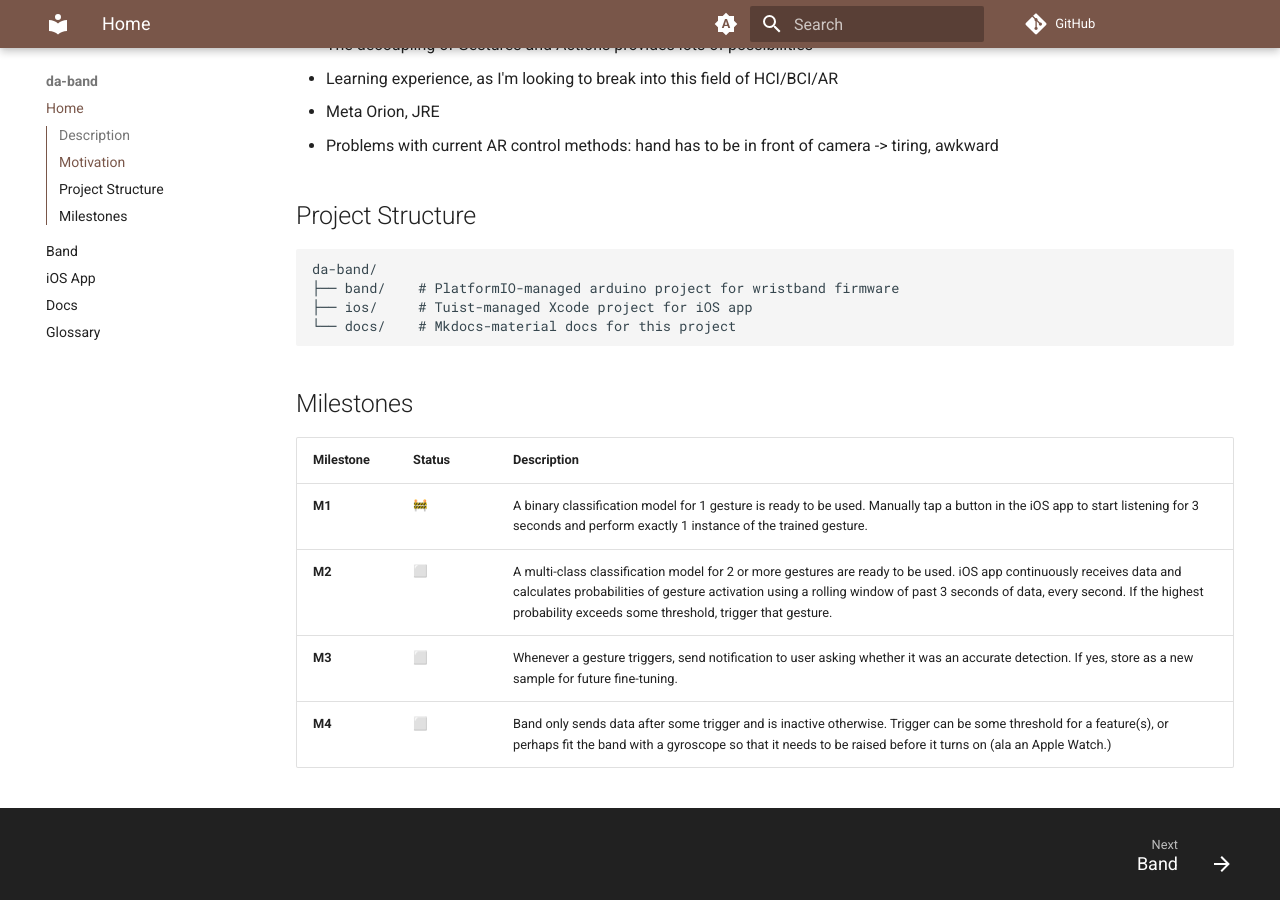
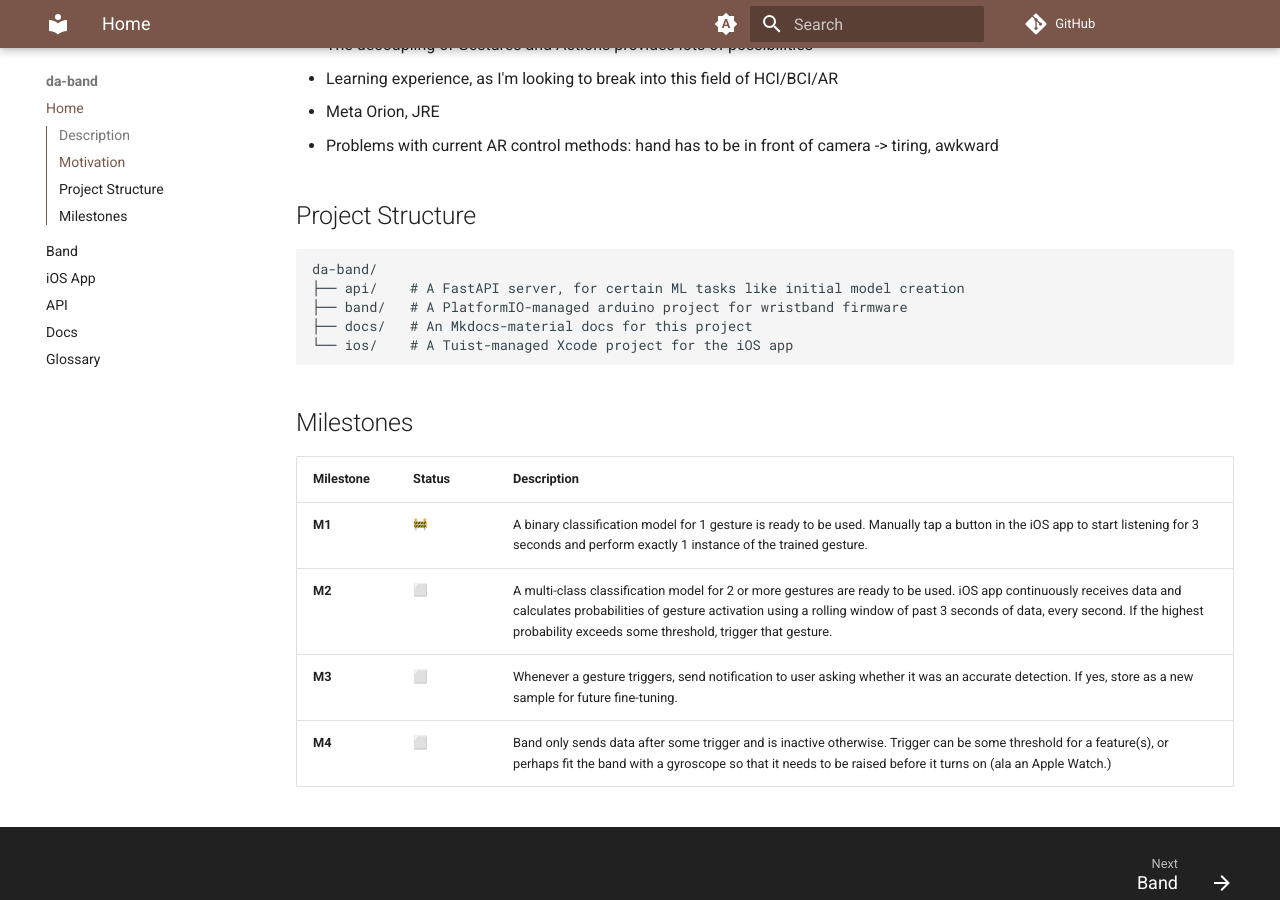
Before and after one commit to davay/da-band, an MkDocs documentation site: the page built from docs/docs/index.md, in a window 1280 px wide and 900 px high, scrolled down 835 px. Built offline with MkDocs 1.6.1 and Material for MkDocs 9.7.7, drawn with Linux system fonts in a browser that asks for light colours; emoji names are drawn with the system emoji font; comment, search, counter and statistics services are not loaded.

Commit message:
init docs

````diff
--- a/docs/docs/index.md
+++ b/docs/docs/index.md
@@ -44,9 +44,10 @@ graph LR
 
 ```
 da-band/
-├── band/    # PlatformIO-managed arduino project for wristband firmware
-├── ios/     # Tuist-managed Xcode project for iOS app
-└── docs/    # Mkdocs-material docs for this project
+├── api/    # A FastAPI server, for certain ML tasks like initial model creation
+├── band/   # A PlatformIO-managed arduino project for wristband firmware
+├── docs/   # An Mkdocs-material docs for this project
+└── ios/    # A Tuist-managed Xcode project for the iOS app
 ```
 
 ## Milestones
--- a/docs/mkdocs.yml
+++ b/docs/mkdocs.yml
@@ -8,6 +8,7 @@ nav:
   - Home: index.md
   - Band: band.md
   - iOS App: ios.md
+  - API: api.md
   - Docs: docs.md
   - Glossary: glossary.md
 ######################################################################################
````
Also changed, not shown: docs/docs/api.md (added, +7 -0 lines).
